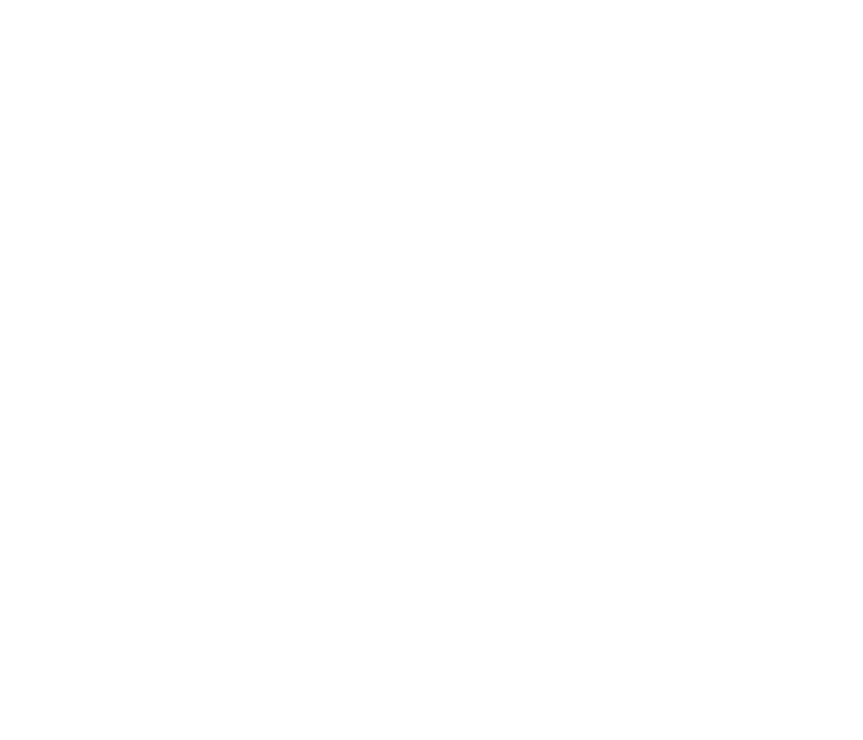
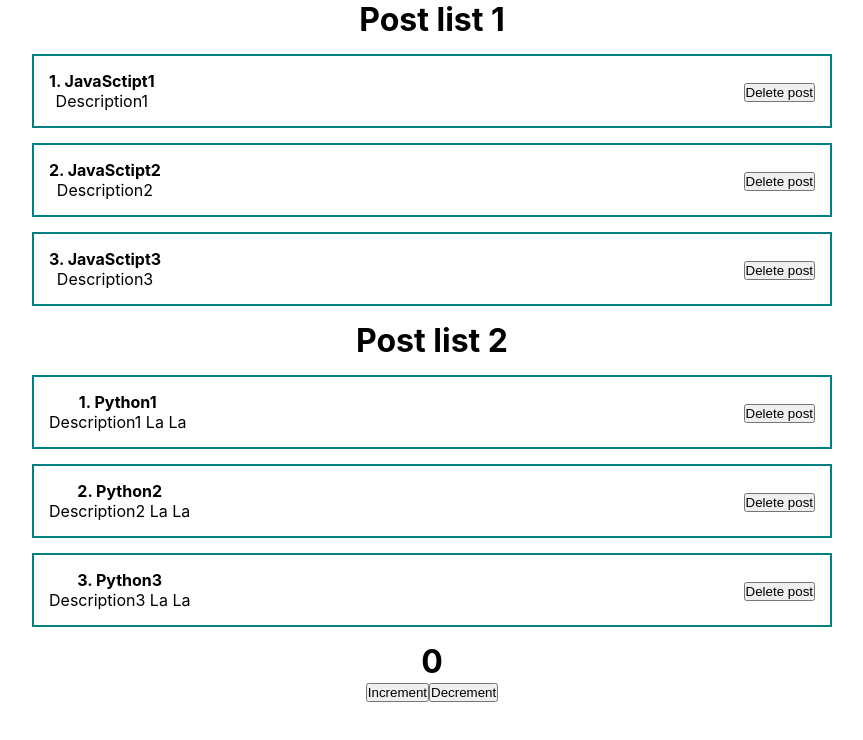
Before and after one commit to unbugster/init2react, a React (Create React App) app: page / in a window 1280 px wide. Shown: the top 740 px of the page, without its empty margins (208-1071 px from the left). Built offline with nearby package versions, Linux system fonts and the light colour scheme; the HTML template or start-up script is replaced by a standard one.

Commit message:
Add post lists

```diff
--- /dev/null
+++ b/public/index.html
@@ -0,0 +1,14 @@
+<!DOCTYPE html>
+<html lang="en">
+
+<head>
+    <meta charset="utf-8" />
+    <meta name="viewport" content="width=device-width, initial-scale=1" />
+    <title>Pomodoro-cl</title>
+</head>
+
+<body>
+    <div id="root"></div>
+</body>
+
+</html>
--- a/src/App.css
+++ b/src/App.css
@@ -4,6 +4,35 @@
   box-sizing: border-box;
 }
 
+.visually-hidden {
+  position: absolute;
+  width: 1px;
+  height: 1px;
+  margin: -1px;
+  border: 0;
+  padding: 0;
+  white-space: nowrap;
+  clip-path: inset(100%);
+  clip: rect(0 0 0 0);
+  overflow: hidden;
+}
+
+#root {
+  display: flex;
+  justify-content: center;
+}
+
 .App {
   text-align: center;
+  margin: 0 auto;
+  width: 800px;
 }
+
+.post {
+  display: flex;
+  justify-content: space-between;
+  align-items: center;
+  padding: 15px;
+  border: 2px solid teal;
+  margin-bottom: 15px;
+}
--- a/src/App.js
+++ b/src/App.js
@@ -1,10 +1,28 @@
 import './App.css';
+import React, { useState } from 'react';
+import { PostList } from './components/PostList.jsx';
+import { Counter } from './components/Counter';
 
 function App() {
+  const [posts, setPosts] = useState([
+    { id: 1, title: "JavaSctipt1", body: "Description1" },
+    { id: 2, title: "JavaSctipt2", body: "Description2" },
+    { id: 3, title: "JavaSctipt3", body: "Description3" },
+  ]);
+
+  const [posts2, setPosts2] = useState([
+    { id: 1, title: "Python1", body: "Description1 La La" },
+    { id: 2, title: "Python2", body: "Description2 La La" },
+    { id: 3, title: "Python3", body: "Description3 La La" },
+  ]);
+
   return (
     <div className="App">
-    </div>
+      <PostList posts={posts} title={'Post list 1'} />
+      <PostList posts={posts2} title={'Post list 2'} />
+      <Counter />
+    </div >
   );
-}
+};
 
 export default App;
--- /dev/null
+++ b/src/components/Counter.jsx
@@ -0,0 +1,22 @@
+import React, { useState } from "react";
+
+const Counter = () => {
+    const [count, setCount] = useState(0);
+
+    const increment = () => {
+        setCount(count + 1);
+    };
+
+    const decrement = () => {
+        setCount(count - 1);
+    }
+    return (
+        <div>
+            <h1>{count}</h1>
+            <button onClick={increment}>Increment</button>
+            <button onClick={decrement}>Decrement</button>
+        </div>
+    );
+};
+
+export { Counter }
--- /dev/null
+++ b/src/components/PostItem.jsx
@@ -0,0 +1,20 @@
+import React from "react";
+
+const PostItem = (props) => {
+
+    return (
+        <div className='post'>
+            <div className='post__content'>
+                <strong>{props.post.id}. {props.post.title}</strong>
+                <p>
+                    {props.post.body}
+                </p>
+            </div>
+            <div className='post__btn'>
+                <button>Delete post</button>
+            </div>
+        </div>
+    );
+};
+
+export { PostItem };
--- /dev/null
+++ b/src/components/PostList.jsx
@@ -0,0 +1,21 @@
+import React from "react";
+import { PostItem } from './PostItem';
+
+const PostList = ({ posts, title }) => {
+
+    return (
+        <div>
+            <h1 style={{ textAligh: 'center', marginBottom: '15px' }}>
+                {title}
+            </h1>
+            {
+                posts.map((post) =>
+                    <PostItem post={post} key={post.id} />
+                )
+            }
+        </div>
+    );
+
+};
+
+export { PostList }
```
